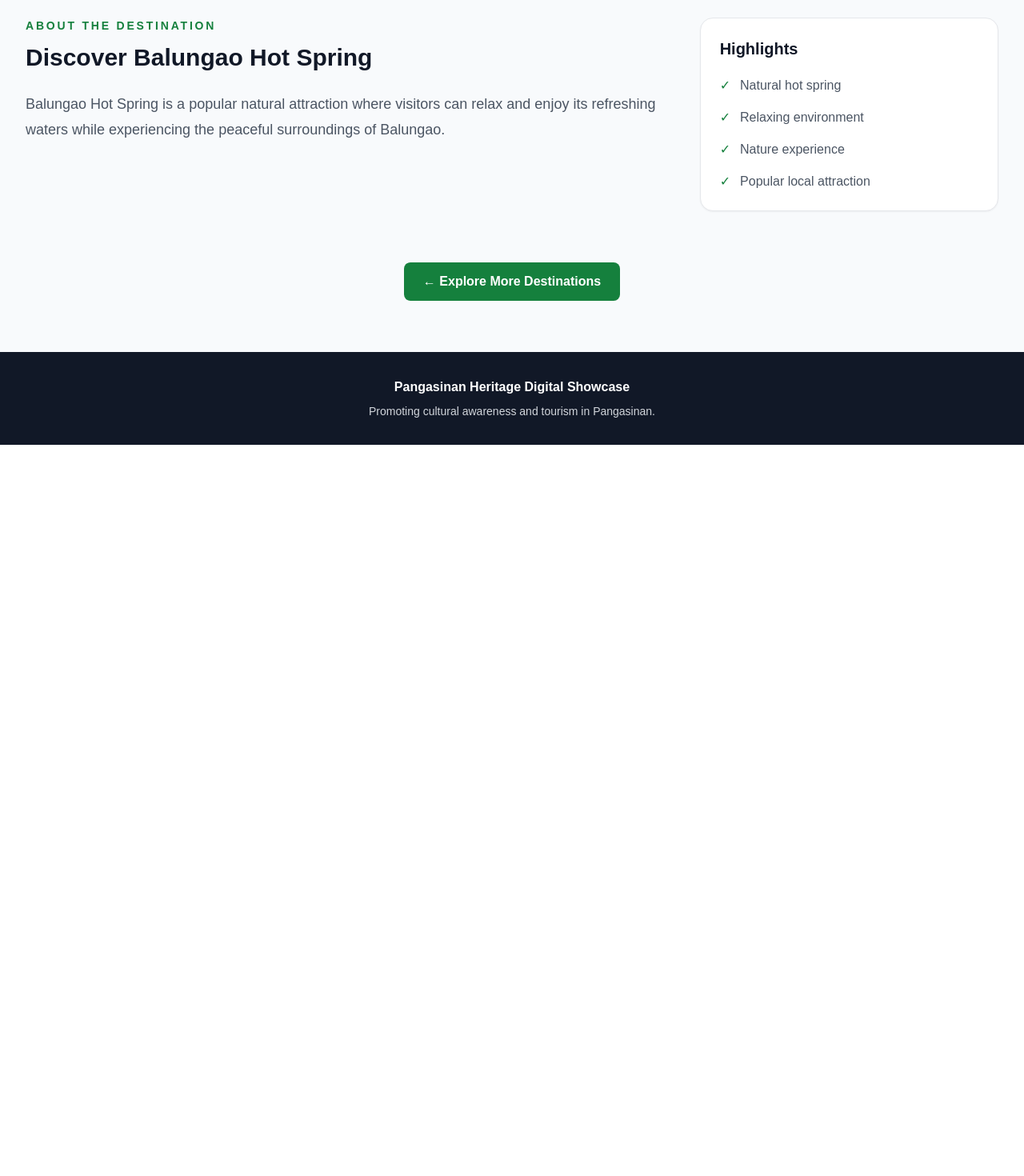
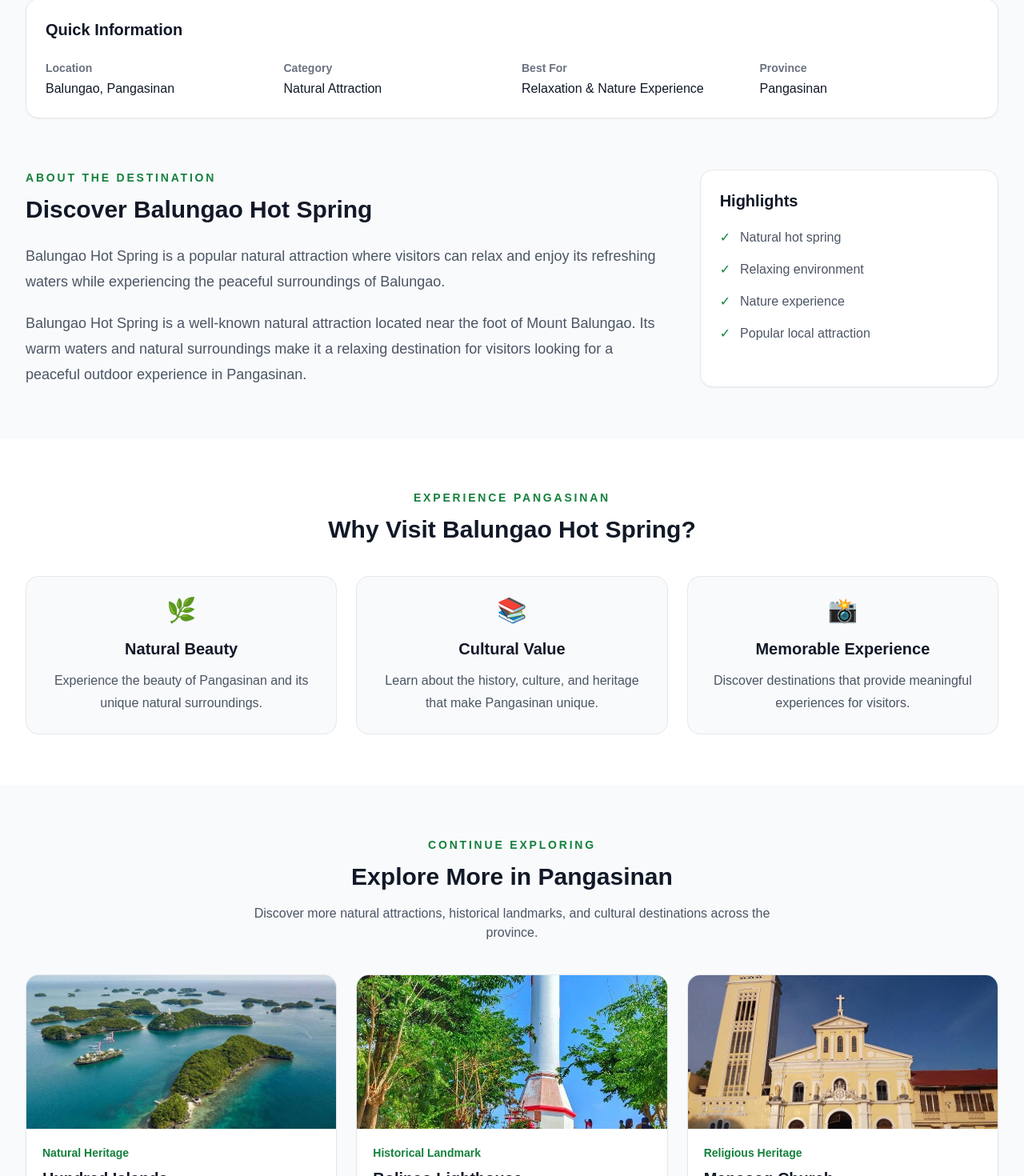
Before and after one commit to heybanj/pangasinan-heritage, a Next.js app: page /explore/balungao-hot-spring in a window 1280 px wide. Shown: the part 463-1933 px from the top of the page at 80% size. Before the commit the page ends 1019 px from the top, so only its background shows below. Built offline with nearby package versions, Linux system fonts and the light colour scheme.

Commit message:
Update destination pages

```diff
--- a/src/app/explore/[slug]/page.tsx
+++ b/src/app/explore/[slug]/page.tsx
@@ -12,9 +12,12 @@ const destinations = {
     title: "Hundred Islands",
     location: "Alaminos City, Pangasinan",
     category: "Natural Heritage",
+    bestFor: "Sightseeing & Island Exploration",
     image: `${basePath}/images/hundred-islands.jpg`,
     description:
       "Hundred Islands is one of Pangasinan's most recognizable natural attractions. It features numerous islands and islets surrounded by clear coastal waters and distinctive limestone formations.",
+    about:
+      "Located in Alaminos City, Hundred Islands is known for its beautiful coastal scenery and unique island formations. The destination offers visitors an opportunity to experience the natural beauty of Pangasinan while learning more about one of the province's most famous attractions.",
     highlights: [
       "Beautiful island landscapes",
       "Limestone formations",
@@ -27,9 +30,12 @@ const destinations = {
     title: "Bolinao Lighthouse",
     location: "Bolinao, Pangasinan",
     category: "Historical Landmark",
+    bestFor: "Sightseeing & Photography",
     image: `${basePath}/images/bolinao-lighthouse.jpg`,
     description:
       "Bolinao Lighthouse is one of the notable landmarks of Bolinao. Its elevated location provides visitors with scenic views of the surrounding coastline and the West Philippine Sea.",
+    about:
+      "The Bolinao Lighthouse is an important historical landmark in Pangasinan. Built as a navigational aid, the lighthouse has become a recognizable symbol of Bolinao and an interesting destination for visitors exploring the province's history and coastline.",
     highlights: [
       "Historic landmark",
       "Scenic coastal views",
@@ -42,9 +48,12 @@ const destinations = {
     title: "Balungao Hot Spring",
     location: "Balungao, Pangasinan",
     category: "Natural Attraction",
+    bestFor: "Relaxation & Nature Experience",
     image: `${basePath}/images/balungao-hot-spring.jpg`,
     description:
       "Balungao Hot Spring is a popular natural attraction where visitors can relax and enjoy its refreshing waters while experiencing the peaceful surroundings of Balungao.",
+    about:
+      "Balungao Hot Spring is a well-known natural attraction located near the foot of Mount Balungao. Its warm waters and natural surroundings make it a relaxing destination for visitors looking for a peaceful outdoor experience in Pangasinan.",
     highlights: [
       "Natural hot spring",
       "Relaxing environment",
@@ -57,9 +66,12 @@ const destinations = {
     title: "Manaoag Church",
     location: "Manaoag, Pangasinan",
     category: "Religious Heritage",
+    bestFor: "Pilgrimage & Cultural Experience",
     image: `${basePath}/images/manaoag-church.jpg`,
     description:
       "The Basilica of Our Lady of the Rosary of Manaoag is one of the most recognized religious landmarks in Pangasinan. It is an important destination for visitors interested in the province's religious and cultural heritage.",
+    about:
+      "Located in the municipality of Manaoag, the Basilica is an important religious and cultural landmark in Pangasinan. It attracts pilgrims and visitors who want to experience the province's religious traditions, history, and architectural heritage.",
     highlights: [
       "Historic religious landmark",
       "Important cultural heritage site",
@@ -72,9 +84,12 @@ const destinations = {
     title: "Pangasinan Provincial Capitol",
     location: "Lingayen, Pangasinan",
     category: "Historical Landmark",
+    bestFor: "History & Architecture",
     image: `${basePath}/images/pangasinan-capitol.jpg`,
     description:
       "The Pangasinan Provincial Capitol is a significant landmark in Lingayen and serves as an important symbol of the province's history, government, and heritage.",
+    about:
+      "Located in Lingayen, the Pangasinan Provincial Capitol is an important landmark representing the province's political and historical development. Its architecture and location make it a notable part of Pangasinan's heritage landscape.",
     highlights: [
       "Historic government landmark",
       "Located in Lingayen",
@@ -85,11 +100,9 @@ const destinations = {
 };
 
 export function generateStaticParams() {
-  return Object.keys(destinations).map(
-    (slug) => ({
+  return Object.keys(destinations).map((slug) => ({
     slug,
-    })
-  );
+  }));
 }
 
 export default async function DestinationPage({
@@ -100,9 +113,7 @@ export default async function DestinationPage({
   const { slug } = await params;
 
   const destination =
-    destinations[
-      slug as keyof typeof destinations
-    ];
+    destinations[slug as keyof typeof destinations];
 
   if (!destination) {
     notFound();
@@ -113,33 +124,35 @@ export default async function DestinationPage({
 
       {/* Header */}
       <header className="border-b border-gray-200 bg-white">
-        <div className="mx-auto flex max-w-7xl items-center justify-between px-4 py-4 sm:px-6 lg:px-8">
+        <div className="mx-auto flex max-w-7xl items-center px-4 py-4 sm:px-6 lg:px-8">
 
           <Link
             href="/"
+            aria-label="Go to Pangasinan Heritage home page"
             className="text-xl font-bold text-green-800"
           >
             Pangasinan Heritage
           </Link>
 
-
-
         </div>
       </header>
 
-      {/* Hero Image */}
+      {/* Hero */}
       <section className="relative">
 
         <Image
           src={destination.image}
-          alt={destination.title}
+          alt={`${destination.title} in ${destination.location}`}
           width={1600}
           height={900}
           className="h-[45vh] w-full object-cover"
           priority
         />
 
-        <div className="absolute inset-0 bg-black/40" />
+        <div
+          className="absolute inset-0 bg-black/40"
+          aria-hidden="true"
+        />
 
         <div className="absolute inset-0 flex items-end">
 
@@ -154,26 +167,94 @@ export default async function DestinationPage({
             </h1>
 
             <p className="mt-3 flex items-center gap-2 text-lg text-white">
-              📍 {destination.location}
+              <span aria-hidden="true">📍</span>
+              {destination.location}
             </p>
 
           </div>
         </div>
       </section>
 
-      {/* Main Content */}
-      <section className="px-4 py-16 sm:px-6 lg:px-8">
+      {/* Quick Information */}
+      <section
+        aria-labelledby="quick-information"
+        className="px-4 pt-10 sm:px-6 lg:px-8"
+      >
+
+        <div className="mx-auto max-w-7xl">
+
+          <div className="rounded-2xl border border-gray-200 bg-white p-6 shadow-sm">
+
+            <h2
+              id="quick-information"
+              className="text-xl font-bold text-gray-900"
+            >
+              Quick Information
+            </h2>
+
+            <div className="mt-6 grid gap-6 sm:grid-cols-2 lg:grid-cols-4">
+
+              <div>
+                <p className="text-sm font-semibold text-gray-500">
+                  Location
+                </p>
+                <p className="mt-1 font-medium text-gray-900">
+                  {destination.location}
+                </p>
+              </div>
+
+              <div>
+                <p className="text-sm font-semibold text-gray-500">
+                  Category
+                </p>
+                <p className="mt-1 font-medium text-gray-900">
+                  {destination.category}
+                </p>
+              </div>
+
+              <div>
+                <p className="text-sm font-semibold text-gray-500">
+                  Best For
+                </p>
+                <p className="mt-1 font-medium text-gray-900">
+                  {destination.bestFor}
+                </p>
+              </div>
+
+              <div>
+                <p className="text-sm font-semibold text-gray-500">
+                  Province
+                </p>
+                <p className="mt-1 font-medium text-gray-900">
+                  Pangasinan
+                </p>
+              </div>
+
+            </div>
+          </div>
+
+        </div>
+      </section>
+
+      {/* About + Highlights */}
+      <section
+        aria-labelledby="about-destination"
+        className="px-4 py-16 sm:px-6 lg:px-8"
+      >
 
         <div className="mx-auto grid max-w-7xl gap-12 lg:grid-cols-3">
 
-          {/* Description */}
+          {/* About */}
           <div className="lg:col-span-2">
 
             <p className="text-sm font-bold uppercase tracking-[0.2em] text-green-700">
               About the Destination
             </p>
 
-            <h2 className="mt-3 text-3xl font-bold text-gray-900">
+            <h2
+              id="about-destination"
+              className="mt-3 text-3xl font-bold text-gray-900"
+            >
               Discover {destination.title}
             </h2>
 
@@ -181,12 +262,22 @@ export default async function DestinationPage({
               {destination.description}
             </p>
 
+            <p className="mt-5 text-lg leading-8 text-gray-600">
+              {destination.about}
+            </p>
+
           </div>
 
           {/* Highlights */}
-          <aside className="rounded-2xl border border-gray-200 bg-white p-6 shadow-sm">
+          <aside
+            aria-labelledby="highlights"
+            className="rounded-2xl border border-gray-200 bg-white p-6 shadow-sm"
+          >
 
-            <h2 className="text-xl font-bold text-gray-900">
+            <h2
+              id="highlights"
+              className="text-xl font-bold text-gray-900"
+            >
               Highlights
             </h2>
 
@@ -219,8 +310,172 @@ export default async function DestinationPage({
         </div>
       </section>
 
-      {/* Explore More */}
-      <section className="px-4 pb-16 text-center">
+      {/* Why Visit */}
+      <section
+        aria-labelledby="why-visit"
+        className="bg-white px-4 py-16 sm:px-6 lg:px-8"
+      >
+
+        <div className="mx-auto max-w-7xl">
+
+          <div className="text-center">
+
+            <p className="text-sm font-bold uppercase tracking-[0.2em] text-green-700">
+              Experience Pangasinan
+            </p>
+
+            <h2
+              id="why-visit"
+              className="mt-3 text-3xl font-bold text-gray-900"
+            >
+              Why Visit {destination.title}?
+            </h2>
+
+          </div>
+
+          <div className="mt-10 grid gap-6 md:grid-cols-3">
+
+            <div className="rounded-2xl border border-gray-200 bg-slate-50 p-6 text-center">
+              <div
+                className="text-3xl"
+                aria-hidden="true"
+              >
+                🌿
+              </div>
+
+              <h3 className="mt-4 text-xl font-bold text-gray-900">
+                Natural Beauty
+              </h3>
+
+              <p className="mt-3 leading-7 text-gray-600">
+                Experience the beauty of Pangasinan and its
+                unique natural surroundings.
+              </p>
+            </div>
+
+            <div className="rounded-2xl border border-gray-200 bg-slate-50 p-6 text-center">
+              <div
+                className="text-3xl"
+                aria-hidden="true"
+              >
+                📚
+              </div>
+
+              <h3 className="mt-4 text-xl font-bold text-gray-900">
+                Cultural Value
+              </h3>
+
+              <p className="mt-3 leading-7 text-gray-600">
+                Learn about the history, culture, and heritage
+                that make Pangasinan unique.
+              </p>
+            </div>
+
+            <div className="rounded-2xl border border-gray-200 bg-slate-50 p-6 text-center">
+              <div
+                className="text-3xl"
+                aria-hidden="true"
+              >
+                📸
+              </div>
+
+              <h3 className="mt-4 text-xl font-bold text-gray-900">
+                Memorable Experience
+              </h3>
+
+              <p className="mt-3 leading-7 text-gray-600">
+                Discover destinations that provide meaningful
+                experiences for visitors.
+              </p>
+            </div>
+
+          </div>
+
+        </div>
+      </section>
+
+      {/* Related Destinations */}
+      <section
+        aria-labelledby="related-destinations"
+        className="px-4 py-16 sm:px-6 lg:px-8"
+      >
+
+        <div className="mx-auto max-w-7xl">
+
+          <div className="text-center">
+
+            <p className="text-sm font-bold uppercase tracking-[0.2em] text-green-700">
+              Continue Exploring
+            </p>
+
+            <h2
+              id="related-destinations"
+              className="mt-3 text-3xl font-bold text-gray-900"
+            >
+              Explore More in Pangasinan
+            </h2>
+
+            <p className="mx-auto mt-4 max-w-2xl text-gray-600">
+              Discover more natural attractions, historical
+              landmarks, and cultural destinations across the province.
+            </p>
+
+          </div>
+
+          <div className="mt-10 grid gap-6 md:grid-cols-3">
+
+            {Object.entries(destinations)
+              .filter(([relatedSlug]) => relatedSlug !== slug)
+              .slice(0, 3)
+              .map(([relatedSlug, related]) => (
+
+                <Link
+                  key={relatedSlug}
+                  href={`/explore/${relatedSlug}`}
+                  className="group overflow-hidden rounded-2xl border border-gray-200 bg-white shadow-sm transition hover:-translate-y-1 hover:shadow-md focus:outline-none focus:ring-2 focus:ring-green-600 focus:ring-offset-2"
+                >
+
+                  <Image
+                    src={related.image}
+                    alt={`${related.title} in ${related.location}`}
+                    width={800}
+                    height={500}
+                    className="h-48 w-full object-cover transition group-hover:scale-105"
+                  />
+
+                  <div className="p-5">
+
+                    <p className="text-sm font-semibold text-green-700">
+                      {related.category}
+                    </p>
+
+                    <h3 className="mt-2 text-xl font-bold text-gray-900">
+                      {related.title}
+                    </h3>
+
+                    <p className="mt-2 text-sm text-gray-500">
+                      📍 {related.location}
+                    </p>
+
+                    <span className="mt-4 inline-block font-semibold text-green-700">
+                      View Destination →
+                    </span>
+
+                  </div>
+
+                </Link>
+
+              ))}
+
+          </div>
+
+        </div>
+      </section>
+
+      {/* Navigation */}
+      <section className="px-4 pb-16 text-center sm:px-6 lg:px-8">
+
+        <div className="flex flex-col items-center justify-center gap-4 sm:flex-row">
 
           <Link
             href="/#heritage"
@@ -228,6 +483,9 @@ export default async function DestinationPage({
           >
             ← Explore More Destinations
           </Link>
+
+
+        </div>
 
       </section>
 
@@ -239,8 +497,7 @@ export default async function DestinationPage({
         </p>
 
         <p className="mt-2 text-sm">
-          Promoting cultural awareness and
-          tourism in Pangasinan.
+          Promoting cultural awareness and tourism in Pangasinan.
         </p>
 
       </footer>
```
Lines whose indentation alone changed are shown as unchanged.
